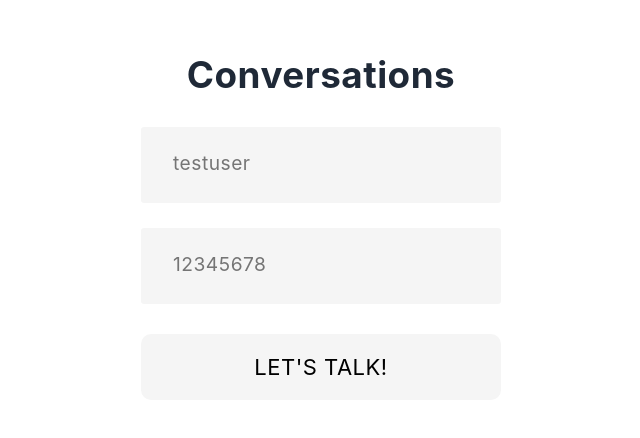
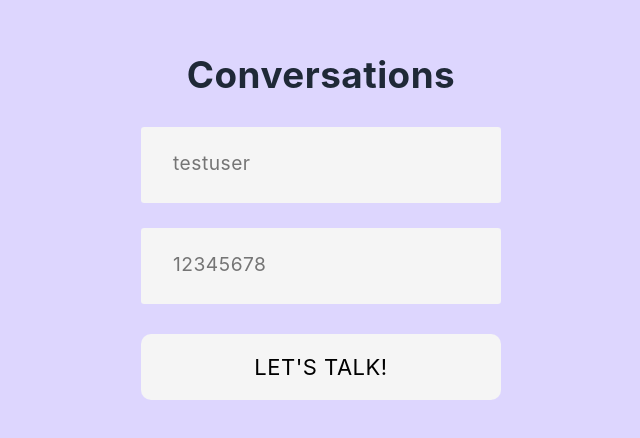
Before and after one commit to thevinayysharma/Converzations, a React (Create React App) app: page / in a window 1280 px wide. Shown: the part 172-610 px from the top of the page, without its empty margins (319-959 px from the left). Built offline with nearby package versions, Linux system fonts and the light colour scheme.

Commit message:
Update App.css

```diff
--- a/src/App.css
+++ b/src/App.css
@@ -220,6 +220,7 @@
     display: flex;
     justify-content: center;
     align-items: center;
+    background: #DDD6FE;
     animation: bganimation 4sec infinite;
   }
 
```
